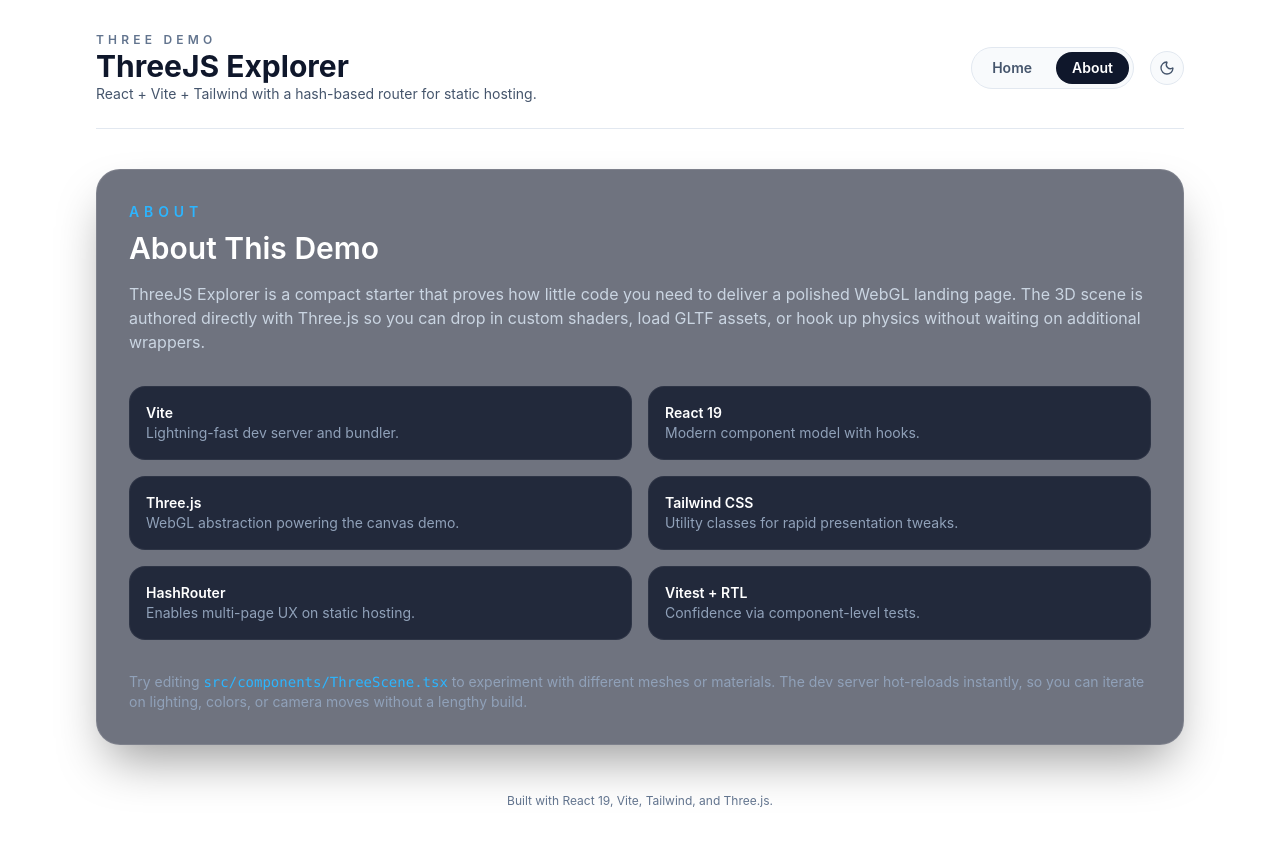
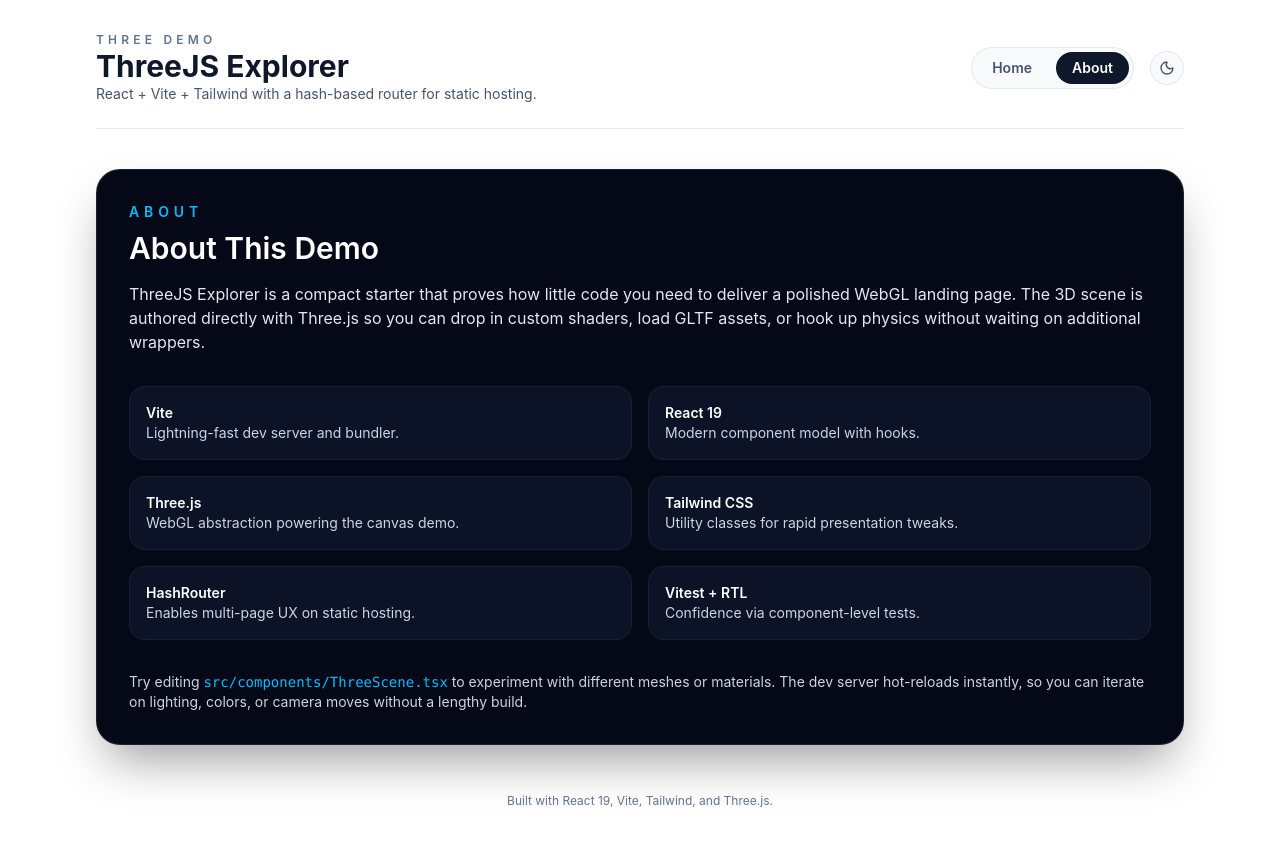
Before and after one commit to davidpayne-au/three, a React (Vite) app: page /#/about in a window 1280 px wide. Built offline with nearby package versions, Linux system fonts and the light colour scheme.

Commit message:
feat(a11y): add accessibility tests for Home and About pages (#2)

```diff
--- a/package.json
+++ b/package.json
@@ -20,6 +20,7 @@
     "three": "^0.181.2"
   },
   "devDependencies": {
+    "@axe-core/playwright": "^4.11.0",
     "@eslint/js": "^9.39.1",
     "@playwright/test": "^1.57.0",
     "@tailwindcss/postcss": "^4.1.17",
--- a/src/index.css
+++ b/src/index.css
@@ -6,11 +6,12 @@
 @source "./**/*.{ts,tsx,js,jsx}";
 
 @theme {
-  --color-brand: #2cb5ff;
+  --color-brand: var(--color-brand-adaptive);
   --color-brand-dark: #0b4b75;
 }
 
 :root {
+  --color-brand-adaptive: #005ea0;
   font-family: 'Inter', 'Space Grotesk', -apple-system, BlinkMacSystemFont, 'Segoe UI',
     sans-serif;
   color: #0f172a;
@@ -22,6 +23,7 @@
 }
 
 .dark {
+  --color-brand-adaptive: #38bdf8;
   color: #e2e8f0;
   background-color: #050816;
 }
--- a/src/pages/About.tsx
+++ b/src/pages/About.tsx
@@ -8,11 +8,11 @@
 ]
 
 const About = () => (
-  <section className="space-y-8 rounded-3xl border border-white/10 bg-slate-900/60 p-8 shadow-2xl shadow-black/40">
+  <section className="dark space-y-8 rounded-3xl border border-white/10 bg-slate-900/95 p-8 shadow-2xl shadow-black/40">
     <div>
-      <p className="text-sm font-semibold uppercase tracking-[0.35em] text-brand">About</p>
+      <p className="text-sm font-semibold uppercase tracking-[0.35em] text-sky-400">About</p>
       <h2 className="mt-2 text-3xl font-semibold text-white">About This Demo</h2>
-      <p className="mt-4 text-base text-slate-300">
+      <p className="mt-4 text-base text-slate-200">
         ThreeJS Explorer is a compact starter that proves how little code you need to deliver a
         polished WebGL landing page. The 3D scene is authored directly with Three.js so you can drop
         in custom shaders, load GLTF assets, or hook up physics without waiting on additional
@@ -27,13 +27,13 @@
           className="rounded-2xl border border-white/5 bg-slate-900/80 p-4 text-sm text-slate-200"
         >
           <p className="font-semibold text-white">{tech.label}</p>
-          <p className="text-slate-400">{tech.detail}</p>
+          <p className="text-slate-300">{tech.detail}</p>
         </div>
       ))}
     </div>
 
-    <p className="text-sm text-slate-400">
-      Try editing <code className="font-mono text-brand">src/components/ThreeScene.tsx</code> to
+    <p className="text-sm text-slate-300">
+      Try editing <code className="font-mono text-sky-400">src/components/ThreeScene.tsx</code> to
       experiment with different meshes or materials. The dev server hot-reloads instantly, so you
       can iterate on lighting, colors, or camera moves without a lengthy build.
     </p>
--- a/src/pages/Home.tsx
+++ b/src/pages/Home.tsx
@@ -42,7 +42,7 @@
         <div className="flex flex-wrap gap-3">
           <Link
             to="/about"
-            className="inline-flex items-center rounded-full bg-brand px-6 py-3 text-base font-semibold text-slate-900 shadow-lg shadow-cyan-500/30 transition hover:bg-brand/90"
+            className="inline-flex items-center rounded-full bg-brand px-6 py-3 text-base font-semibold text-white shadow-lg shadow-cyan-500/30 transition hover:bg-brand/90"
             aria-describedby={ctaDescriptionId}
           >
             Learn More
@@ -74,7 +74,7 @@
             aria-label="Luminous Three.js cube rendered with high contrast lighting."
           />
         </Suspense>
-        <figcaption id={sceneDescriptionId} className="text-sm text-slate-300">
+        <figcaption id={sceneDescriptionId} className="text-sm text-slate-600 dark:text-slate-300">
           A holographic cyan cube with magenta rim lighting rotates over a deep navy gradient so it
           remains distinguishable even for users with low contrast sensitivity.
         </figcaption>
```
Also changed, not shown: 2 other files (tests, documents, lock files or other folders).
